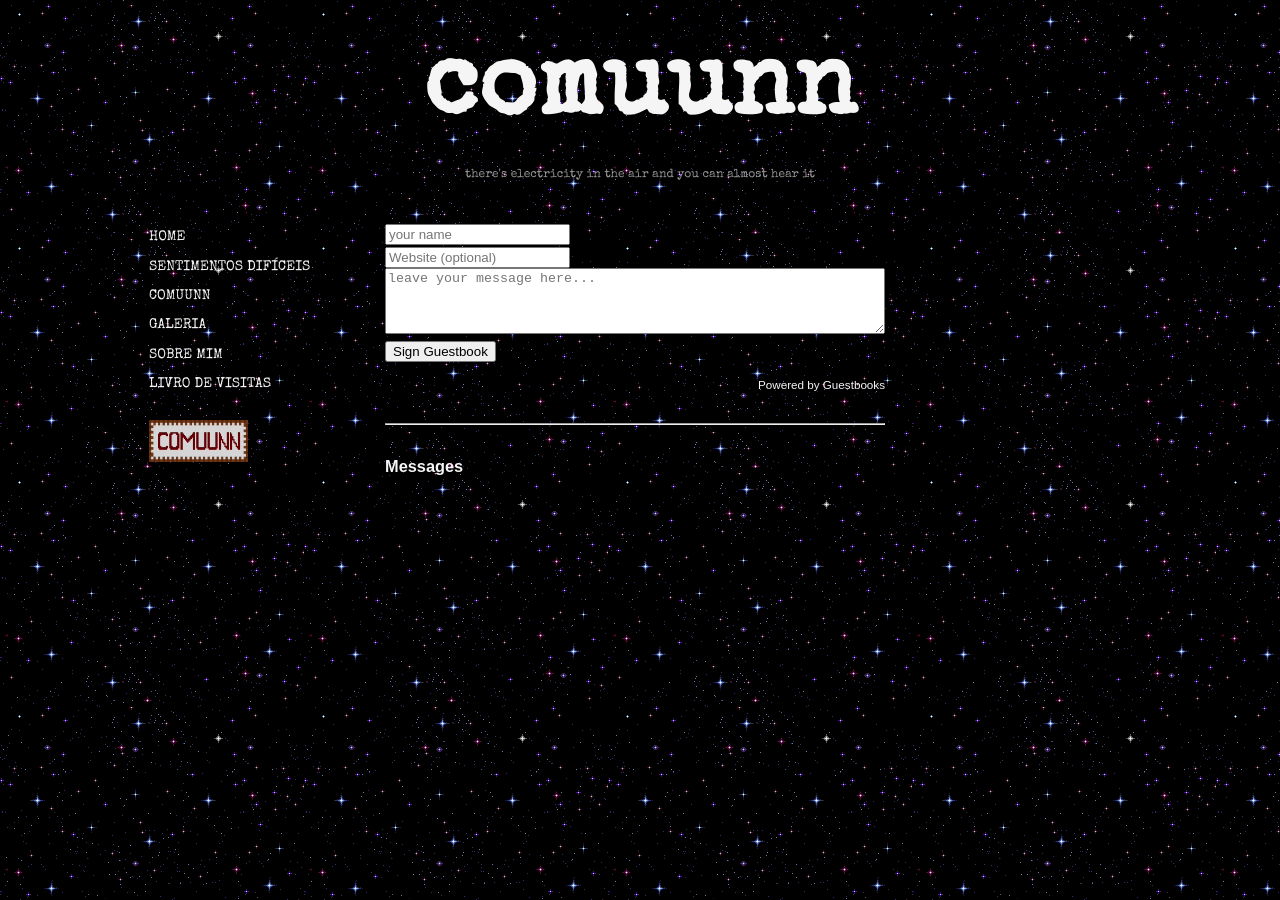
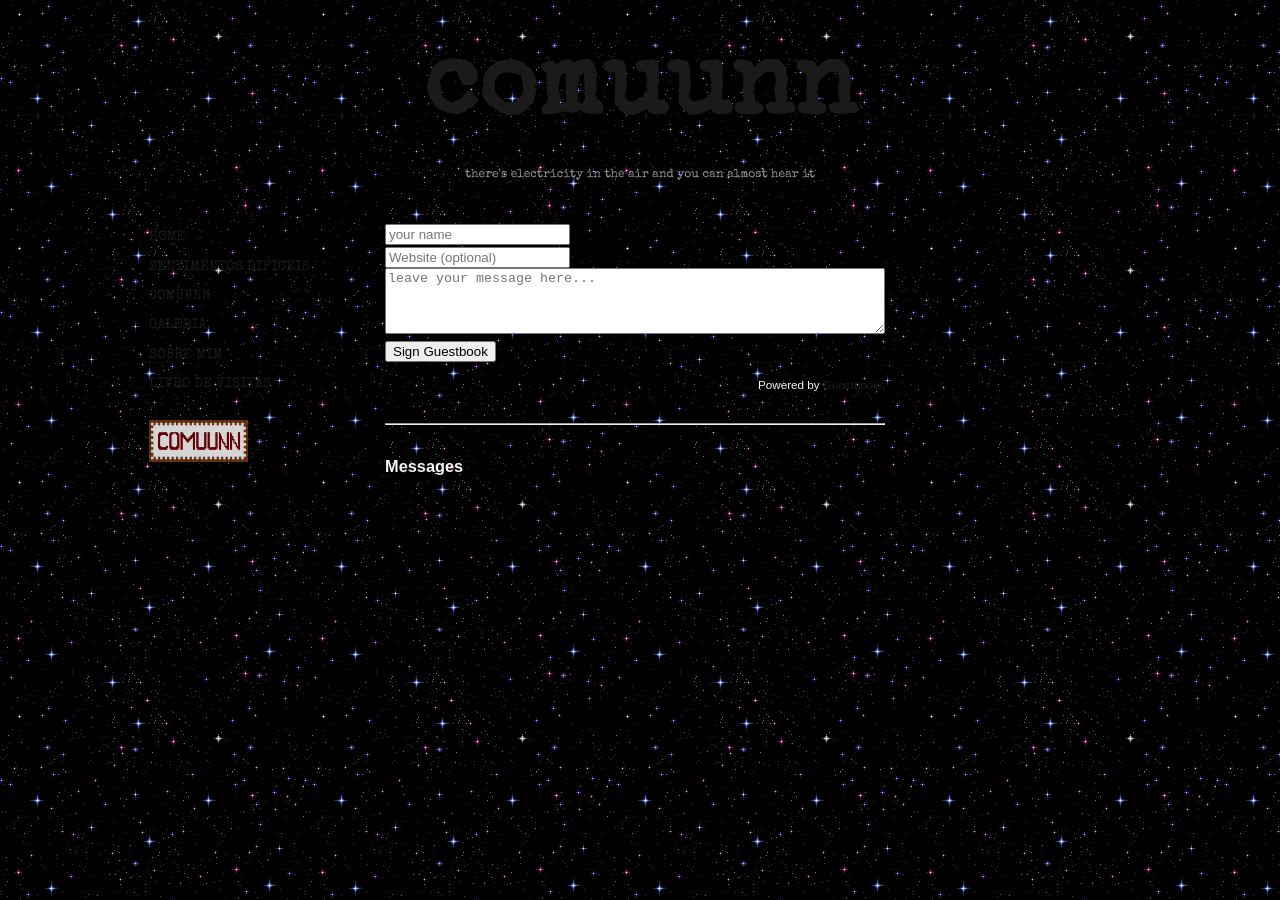
Before and after one commit to guiolhermer/comuunn, a Jekyll site: the page built from guestbook/index.html, in a window 1280 px wide. Built offline with Jekyll 4.4.1, drawn with Linux system fonts in a browser that asks for light colours; some web fonts are replaced; a script that is not in the unit is left out.

Commit message:
fix: update link color and adjust max-width for terceira-home-columns for improved layout

```diff
--- a/assets/style.css
+++ b/assets/style.css
@@ -34,7 +34,7 @@
 }
 
 a {
-  color: var(--branco-escuro);
+  color: var(--ink);
   text-decoration: none;
 }
 
@@ -353,7 +353,7 @@
 /* ---------- terceira seção (sentimentos difíceis na home) ---------- */
 .terceira-home-columns {
   padding-top: 24px;
-  max-width: 700px;
+  max-width: 1026px;
   background-image: url('/assets/images/paperlinewidth1026.png');
   border-radius: 16px;
   overflow: hidden;
--- a/index.html
+++ b/index.html
@@ -81,7 +81,6 @@
   </div>
 
   <div class="terceira-home-columns">
-    <p class="sobre-isto-titulo">sentimentos difíceis</p>
 
     {% for post in site.posts %}
     <article class="item-post-home">
```
